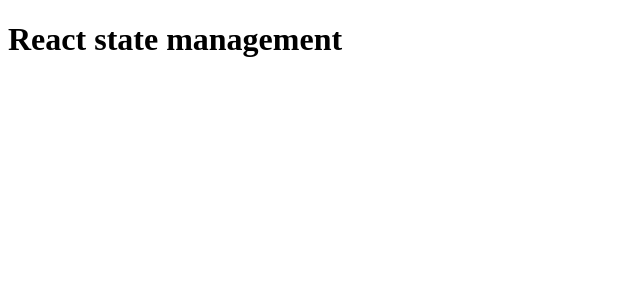
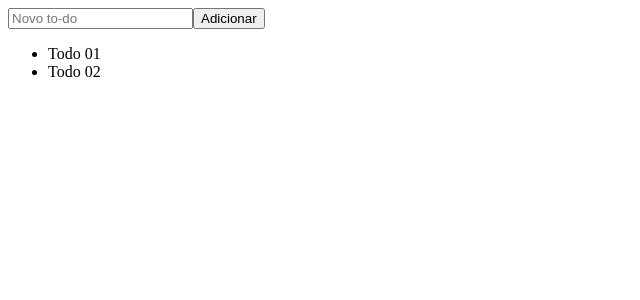
Before and after one commit to luiz21goncalves/ignite-react-state-management, a React (Vite) app: page / in a window 1280 px wide. Shown: the top 300 px of the page, without its empty margins (0-640 px from the left). Built offline with nearby package versions, Linux system fonts and the light colour scheme.

Commit message:
feat: add todo components

```diff
--- a/src/App.tsx
+++ b/src/App.tsx
@@ -1,3 +1,11 @@
+import { AddTodo } from './components/AddTodo'
+import { TodoList } from './components/TodoList'
+
 export function App() {
-  return <h1>React state management</h1>
+  return (
+    <div>
+      <AddTodo />
+      <TodoList />
+    </div>
+  )
 }
--- /dev/null
+++ b/src/components/AddTodo.tsx
@@ -0,0 +1,8 @@
+export function AddTodo() {
+  return (
+    <form>
+      <input type="text" placeholder="Novo to-do" />
+      <button type="submit">Adicionar</button>
+    </form>
+  )
+}
--- /dev/null
+++ b/src/components/TodoList.tsx
@@ -0,0 +1,8 @@
+export function TodoList() {
+  return (
+    <ul>
+      <li>Todo 01</li>
+      <li>Todo 02</li>
+    </ul>
+  )
+}
```
